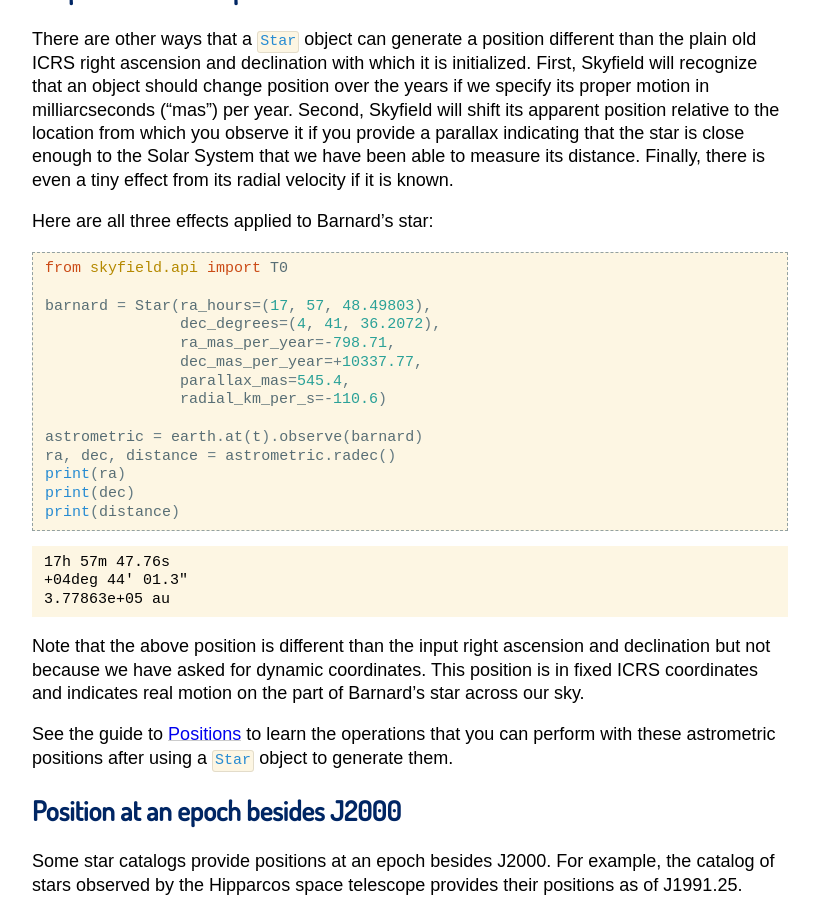
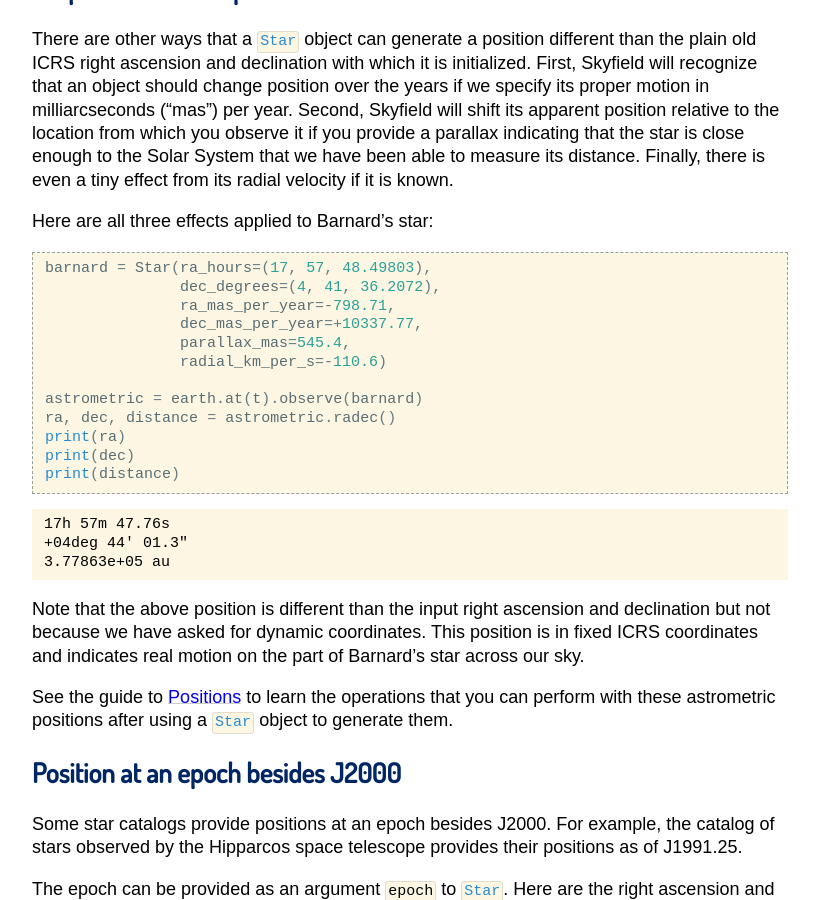
Before and after one commit to skyfielders/python-skyfield, a Sphinx documentation site: the page built from documentation/stars.rst, in a window 1280 px wide and 900 px high, scrolled down 4874 px. Shown: the whole window, without its empty margins (230-1049 px from the left). Built offline with Sphinx 7.4.7, drawn with Linux system fonts in a browser that asks for light colours; some web fonts are replaced.

Commit message:
Fix #1018: a no-longer-used import in the docs

```diff
--- a/documentation/stars.rst
+++ b/documentation/stars.rst
@@ -282,8 +282,6 @@
 
 .. testcode::
 
-    from skyfield.api import T0
-
     barnard = Star(ra_hours=(17, 57, 48.49803),
                    dec_degrees=(4, 41, 36.2072),
                    ra_mas_per_year=-798.71,
```
